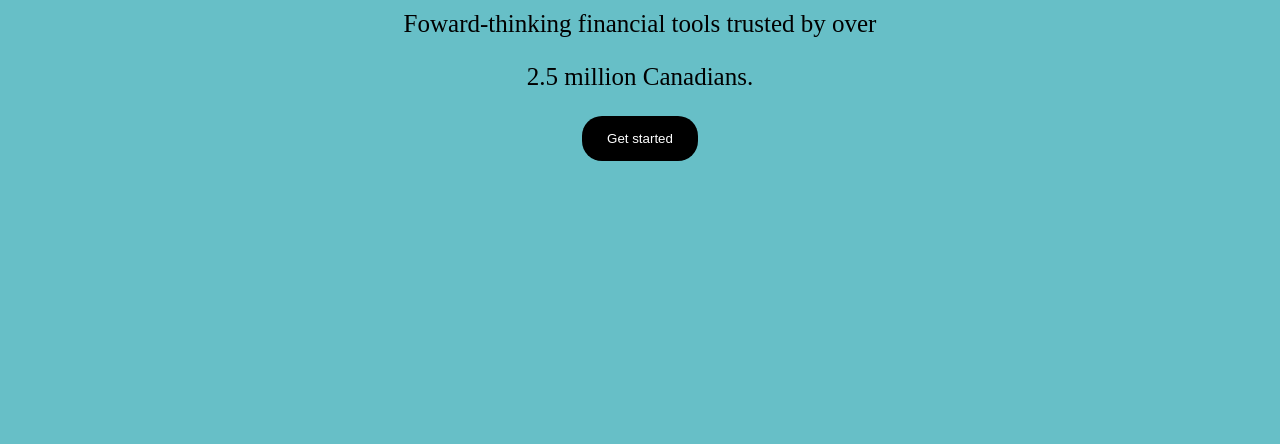
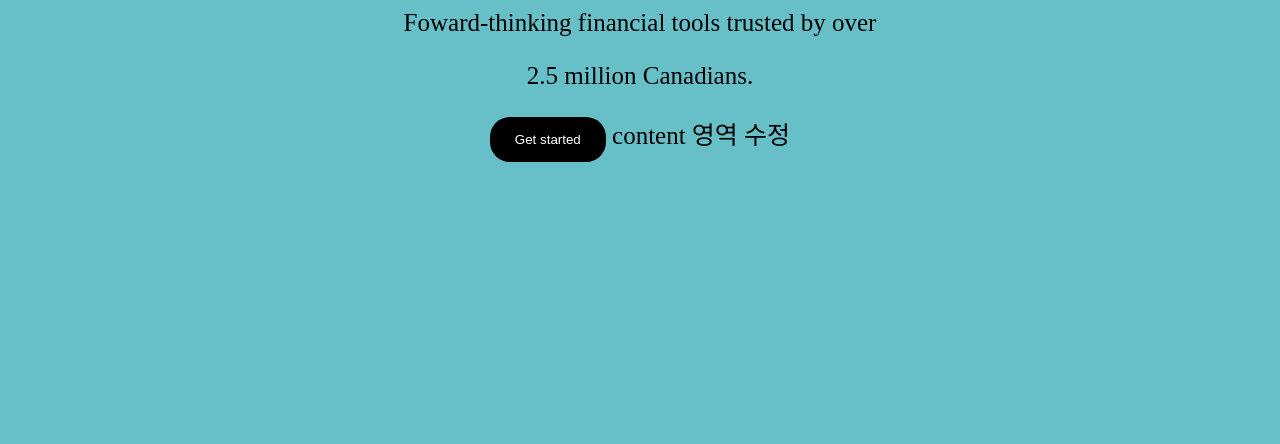
Before and after one commit to sw61/study-webBase, a plain HTML site: page 0108/index.html in a window 1280 px wide. Shown: the part 431-875 px from the top of the page. Drawn offline with Linux system fonts and the light colour scheme.

Commit message:
컨텐츠영역 수정

```diff
--- a/0108/index.html
+++ b/0108/index.html
@@ -35,6 +35,7 @@
           <p>Foward-thinking financial tools trusted by over</p>
           <p>2.5 million Canadians.</p>
           <button>Get started</button>
+          <span>content 영역 수정</span>
         </div>
       </div>
     </div>
```
